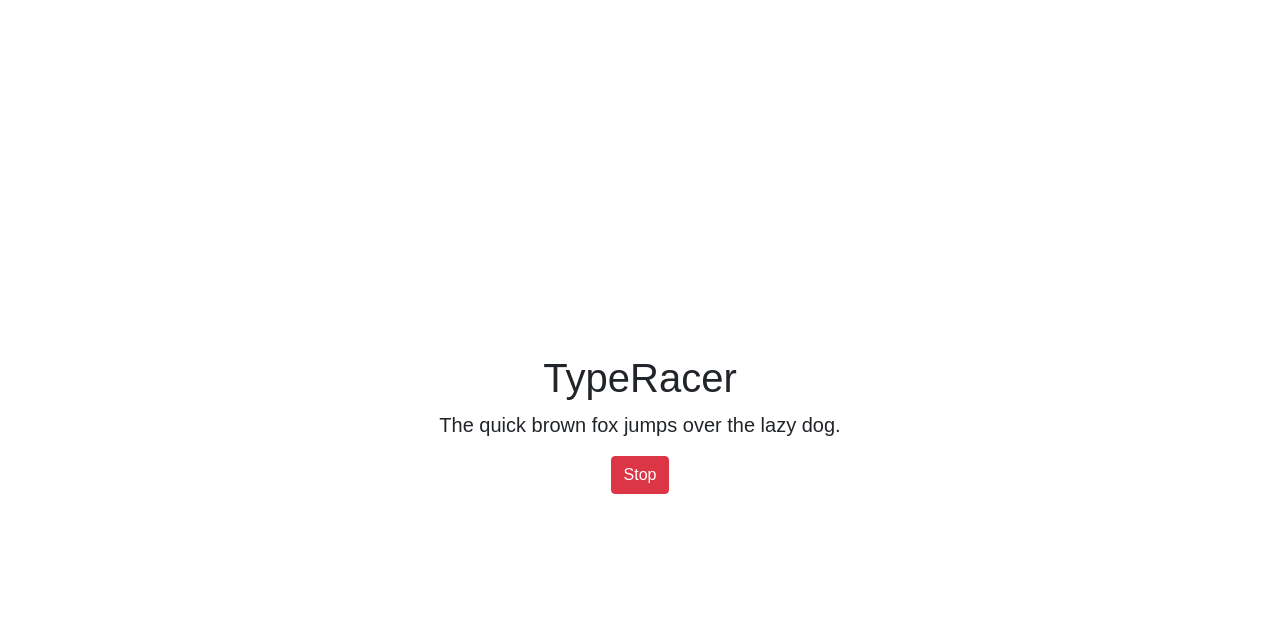
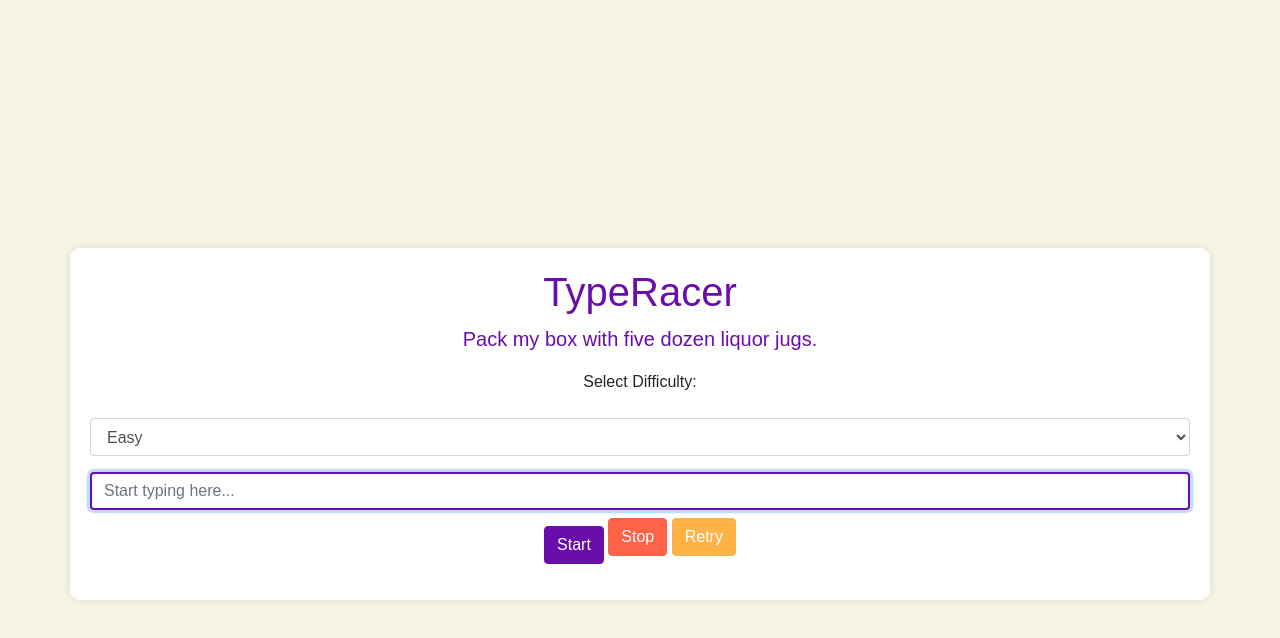
Before and after one commit to fouziaa62/TypeRacer, a plain HTML site: page index.html in a window 1280 px wide. Both pictures are taken after a click on the button "Start". Drawn offline with nearby package versions, Linux system fonts and the light colour scheme; files that its build step writes are made by us from their sources.

Commit message:
added some styling to the page and debugged some functions

```diff
--- a/index.html
+++ b/index.html
@@ -11,8 +11,19 @@
     <div class="container text-center mt-5">
         <h1>TypeRacer</h1>
         <p id="sample-text" class="lead">Press start to see the sample text.</p>
-        <button id="start-button" class="btn btn-primary">Start</button>
+        <div class="form-group">
+            <label for="difficulty-select">Select Difficulty:</label>
+            <select id="difficulty-select" class="form-control mt-3">
+                <option value="easy">Easy</option>
+                <option value="medium">Medium</option>
+                <option value="hard">Hard</option>
+            </select>
+        </div>
+        <input type="text" id="typing-input" class="form-control mt-3 hidden" placeholder="Start typing here...">
+        <button id="start-button" class="btn btn-primary mt-3">Start</button>
         <button id="stop-button" class="btn btn-danger hidden">Stop</button>
+        <button id="retry-button" class="btn btn-secondary hidden">Retry</button>
+        <p id="result" class="mt-3"></p>
     </div>
     <script src="https://code.jquery.com/jquery-3.5.1.slim.min.js"></script>
     <script src="https://cdn.jsdelivr.net/npm/@popperjs/core@2.5.4/dist/umd/popper.min.js"></script>
--- a/js/script.js
+++ b/js/script.js
@@ -1,12 +1,39 @@
 // JavaScript to handle start and stop actions
 const startButton = document.getElementById('start-button');
 const stopButton = document.getElementById('stop-button');
+const retryButton = document.getElementById('retry-button');
 const sampleText = document.getElementById('sample-text');
+const typingInput = document.getElementById('typing-input');
+const result = document.getElementById('result');
+const difficultySelect = document.getElementById('difficulty-select');
+
+let startTime;
 
 const sampleTexts = {
-    easy: ["The quick brown fox jumps over the lazy dog."],
-    medium: ["Lorem ipsum dolor sit amet, consectetur adipiscing elit."],
-    hard: ["Sphinx of black quartz, judge my vow."]
+    easy: [
+        "The quick brown fox jumps over the lazy dog.",
+        "Pack my box with five dozen liquor jugs.",
+        "How razorback-jumping frogs can level six piqued gymnasts!",
+        "Jackdaws love my big sphinx of quartz.",
+        "The five boxing wizards jump quickly.",
+        "Bright vixens jump; dozy fowl quack."
+    ],
+    medium: [
+        "She sells seashells by the seashore.",
+        "Peter Piper picked a peck of pickled peppers.",
+        "A big black bear sat on a big black rug.",
+        "How much wood would a woodchuck chuck if a woodchuck could chuck wood?",
+        "I scream, you scream, we all scream for ice cream.",
+        "Fuzzy Wuzzy was a bear. Fuzzy Wuzzy had no hair."
+    ],
+    hard: [
+        "Sphinx of black quartz, judge my vow.",
+        "The five boxing wizards jump quickly.",
+        "Jinxed wizards pluck ivy from the big quilt.",
+        "Crazy Fredrick bought many very exquisite opal jewels.",
+        "We promptly judged antique ivory buckles for the next prize.",
+        "A mad boxer shot a quick, gloved jab to the jaw of his dizzy opponent."
+    ]
 };
 
 function getRandomText(difficulty) {
@@ -15,13 +42,30 @@
 }
 
 startButton.addEventListener('click', () => {
-    sampleText.textContent = getRandomText('easy'); // Change 'easy' to desired difficulty
+    const difficulty = difficultySelect.value;
+    sampleText.textContent = getRandomText(difficulty);
     startButton.classList.add('hidden');
     stopButton.classList.remove('hidden');
+    typingInput.classList.remove('hidden');
+    typingInput.value = '';
+    typingInput.focus();
+    startTime = new Date();
 });
 
 stopButton.addEventListener('click', () => {
+    const endTime = new Date();
+    const timeTaken = (endTime - startTime) / 1000; // time in seconds
+    const typedText = typingInput.value;
+    const wordsPerMinute = (typedText.split(' ').length / timeTaken) * 60;
+    result.textContent = `Time taken: ${timeTaken.toFixed(2)} seconds. Speed: ${wordsPerMinute.toFixed(2)} WPM.`;
+    stopButton.classList.add('hidden');
+    retryButton.classList.remove('hidden');
+    typingInput.classList.add('hidden');
+});
+
+retryButton.addEventListener('click', () => {
     sampleText.textContent = 'Press start to see the sample text.';
     startButton.classList.remove('hidden');
-    stopButton.classList.add('hidden');
+    retryButton.classList.add('hidden');
+    result.textContent = '';
 });
--- /dev/null
+++ b/styles.css
@@ -0,0 +1,49 @@
+body {
+    font-family: Arial, sans-serif;
+    margin: 0;
+    padding: 0;
+    display: flex;
+    flex-direction: column;
+    align-items: center;
+    justify-content: center;
+    height: 100vh;
+    background-color: #f8f4e3; /* Light orange background */
+}
+
+.container {
+    background-color: #ffffff; /* White background for container */
+    border-radius: 10px;
+    padding: 20px;
+    box-shadow: 0 0 10px rgba(0, 0, 0, 0.1);
+}
+
+h1 {
+    color: #6a0dad; /* Purple color for heading */
+}
+
+#sample-text {
+    color: #6a0dad; /* Purple color for sample text */
+}
+
+#typing-input {
+    border: 2px solid #6a0dad; /* Purple border for input */
+}
+
+.btn-primary {
+    background-color: #6a0dad; /* Purple background for primary button */
+    border-color: #6a0dad; /* Purple border for primary button */
+}
+
+.btn-danger {
+    background-color: #ff6347; /* Light orange background for danger button */
+    border-color: #ff6347; /* Light orange border for danger button */
+}
+
+.btn-secondary {
+    background-color: #ffb347; /* Light orange background for secondary button */
+    border-color: #ffb347; /* Light orange border for secondary button */
+}
+
+#result {
+    color: #6a0dad; /* Purple color for result text */
+}
```
